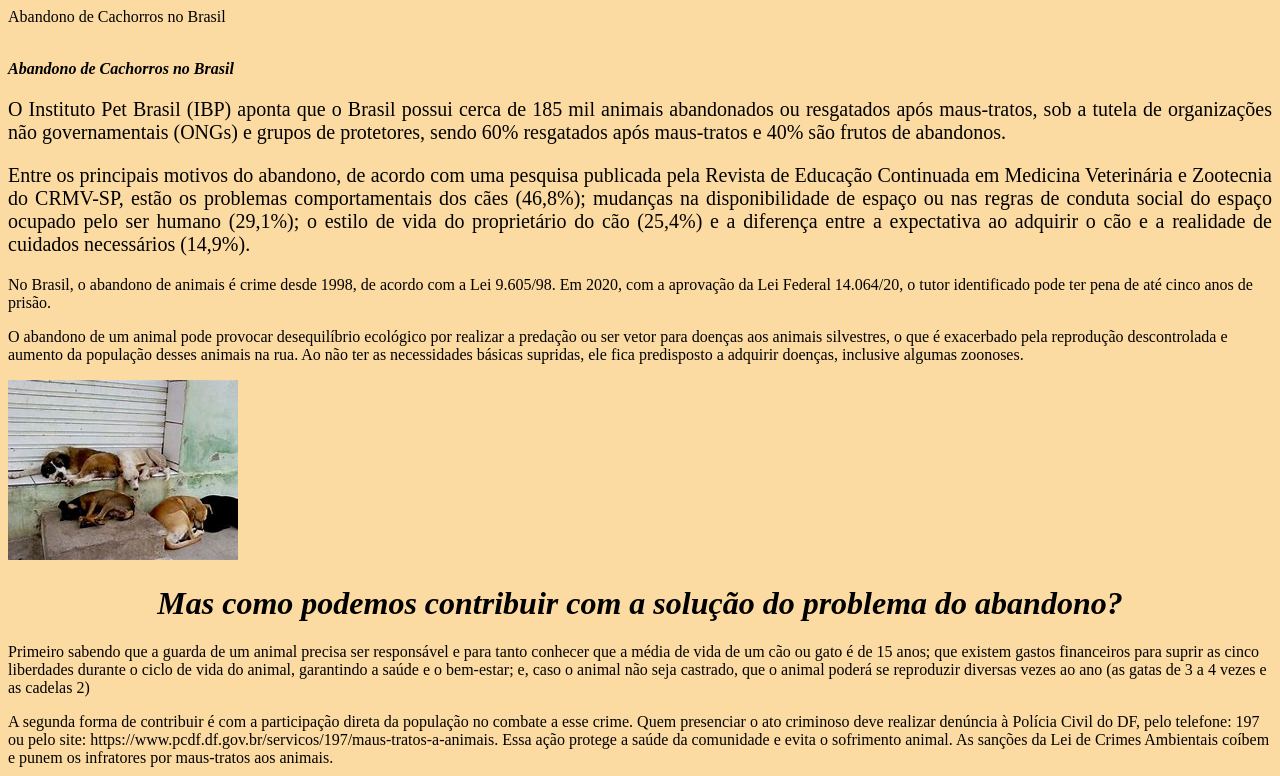
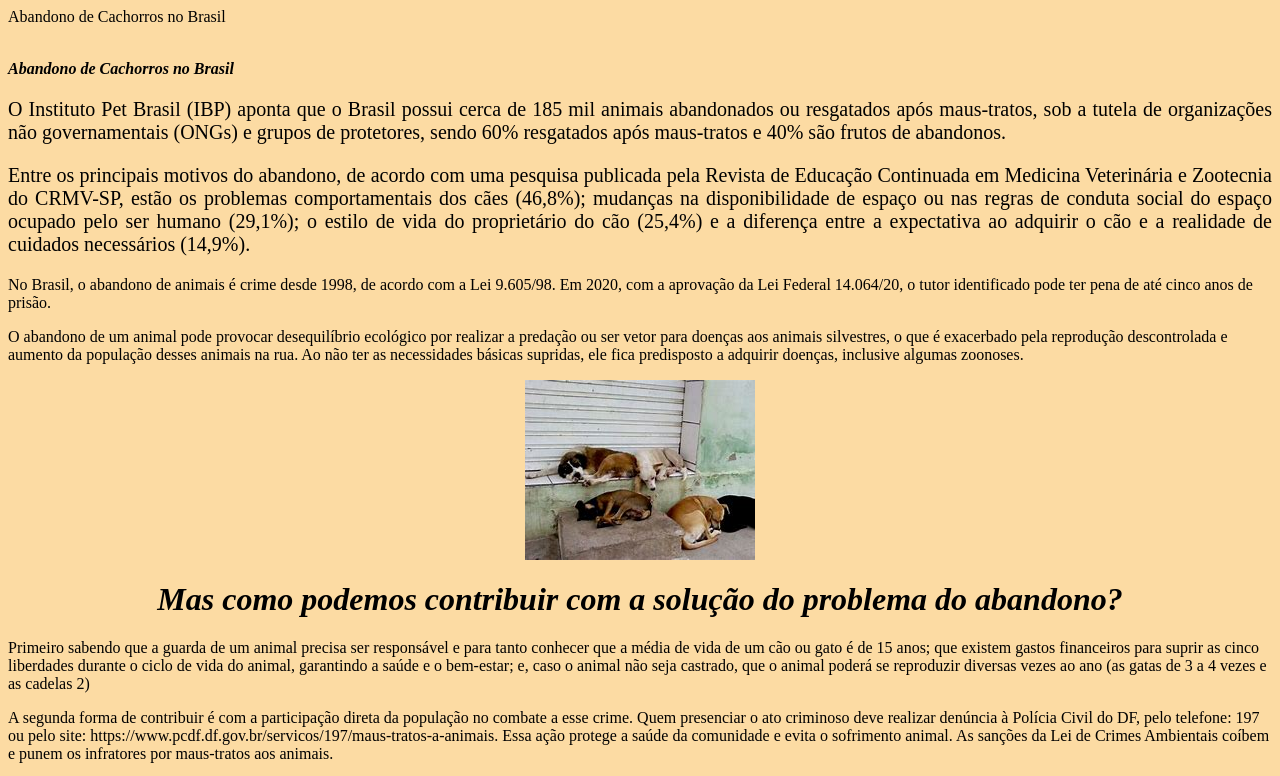
Before and after one commit to kevemgabriel/minhapaginaweb, a plain HTML site: page index.html in a window 1280 px wide. Shown: the top 776 px of the page. Drawn offline with Linux system fonts and the light colour scheme.

Commit message:
jasucisaj

```diff
--- a/styles.css
+++ b/styles.css
@@ -21,7 +21,7 @@ font-size: 20px;
 color:black
 }
 
-#img1{
+#banner{
 display: block;
 margin: 0 auto;
 }
```
